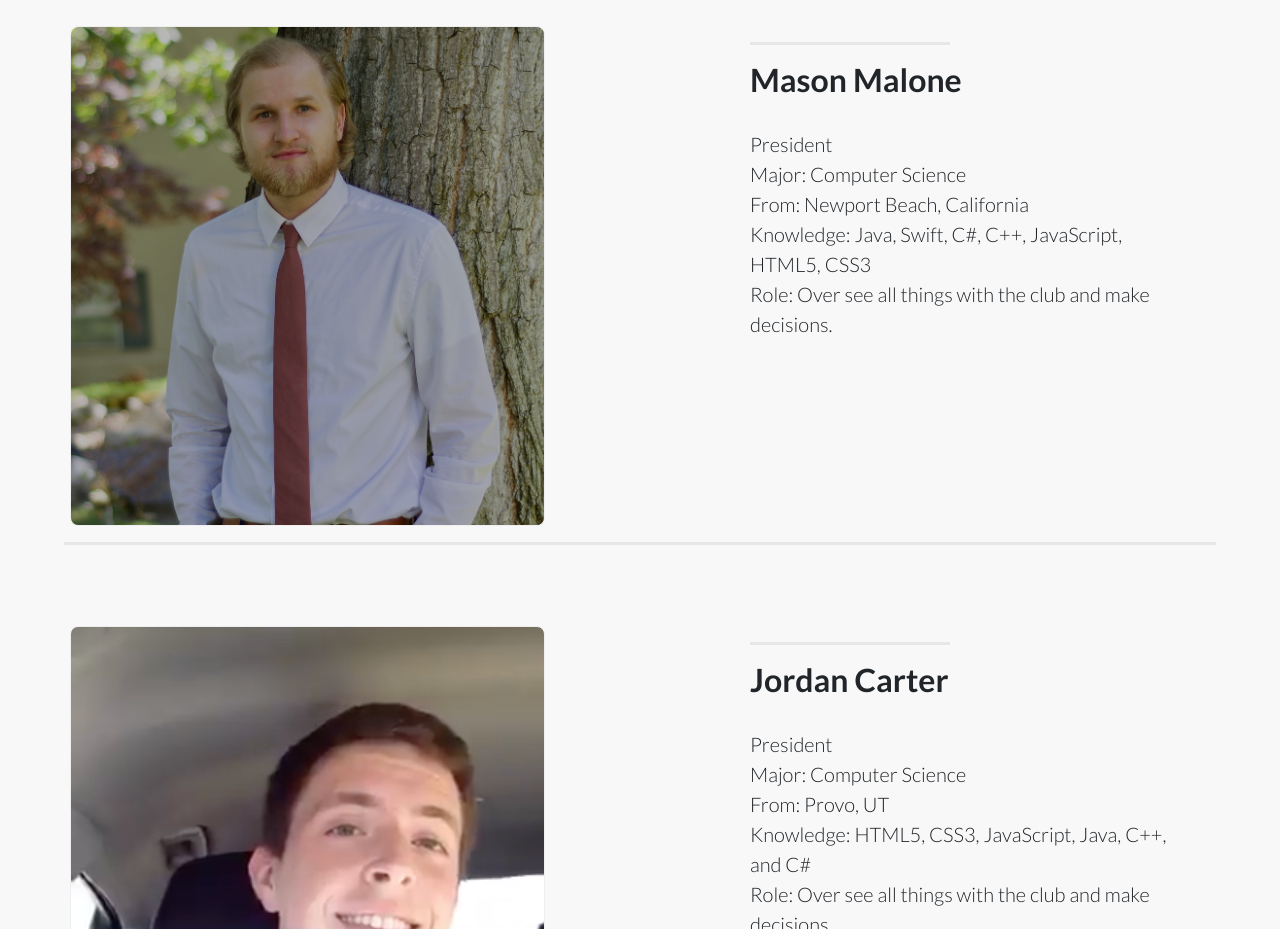
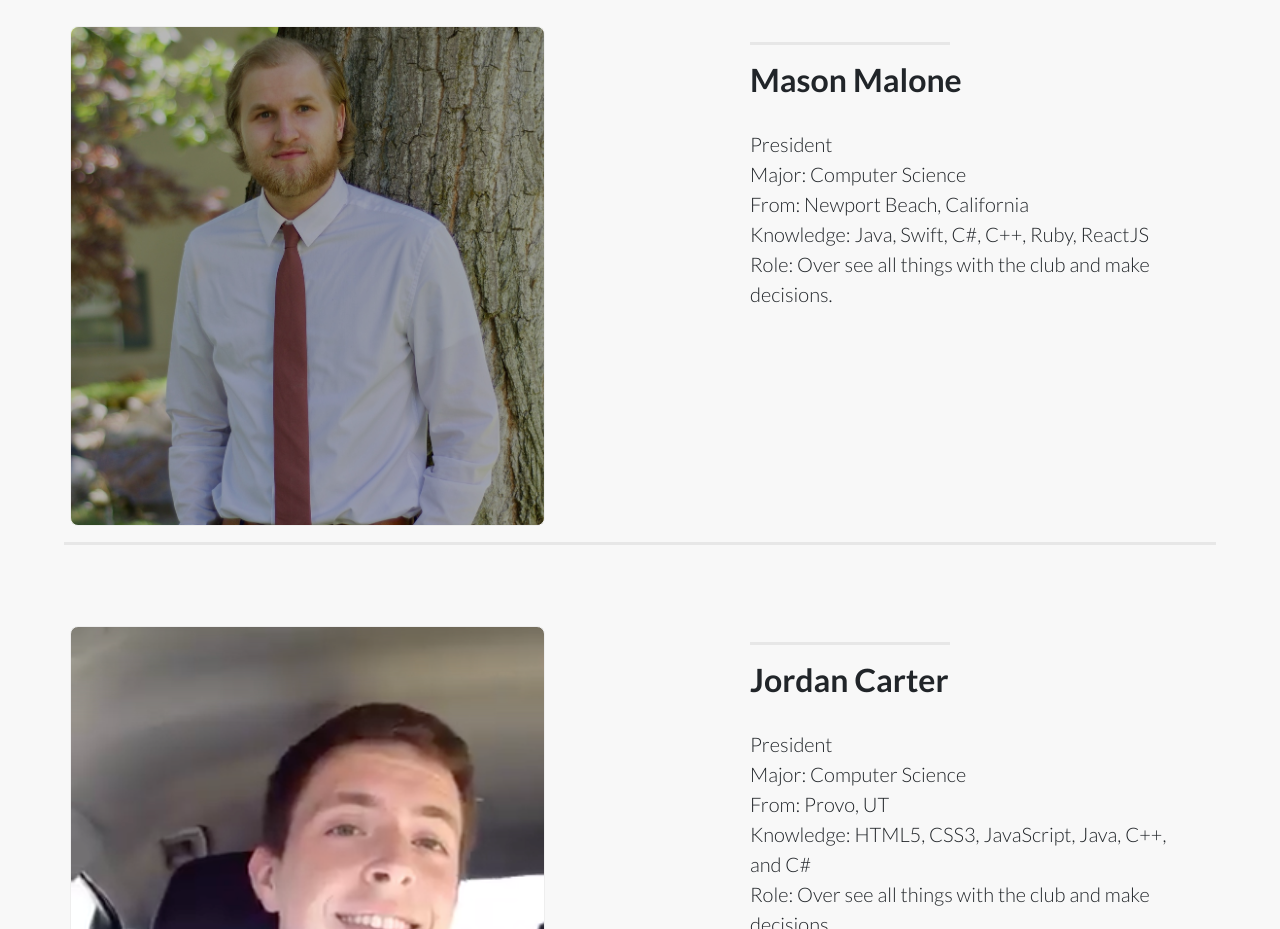
Before and after one commit to zofrus/uvudevclub-orig, a website: page officers.html in a window 1280 px wide. Shown: the part 860-1789 px from the top of the page. Drawn offline with nearby package versions, Linux system fonts and the light colour scheme; a script that the page names is missing.

Commit message:
Update Officer Info
Add Ruby and React to knowledge

```diff
--- a/officers.html
+++ b/officers.html
@@ -75,7 +75,7 @@
             <hr class="section-heading-spacer">
             <div class="clearfix"></div>
             <h2 class="section-heading">Mason Malone<br></h2>
-            <p class="lead">President<br>Major: Computer Science<br>From: Newport Beach, California<br>Knowledge: Java, Swift, C#, C++, JavaScript, HTML5, CSS3<br>Role: Over see all things with the club and make decisions.</p>
+            <p class="lead">President<br>Major: Computer Science<br>From: Newport Beach, California<br>Knowledge: Java, Swift, C#, C++, Ruby, ReactJS<br>Role: Over see all things with the club and make decisions.</p>
 
           </div>
         </div>
```
